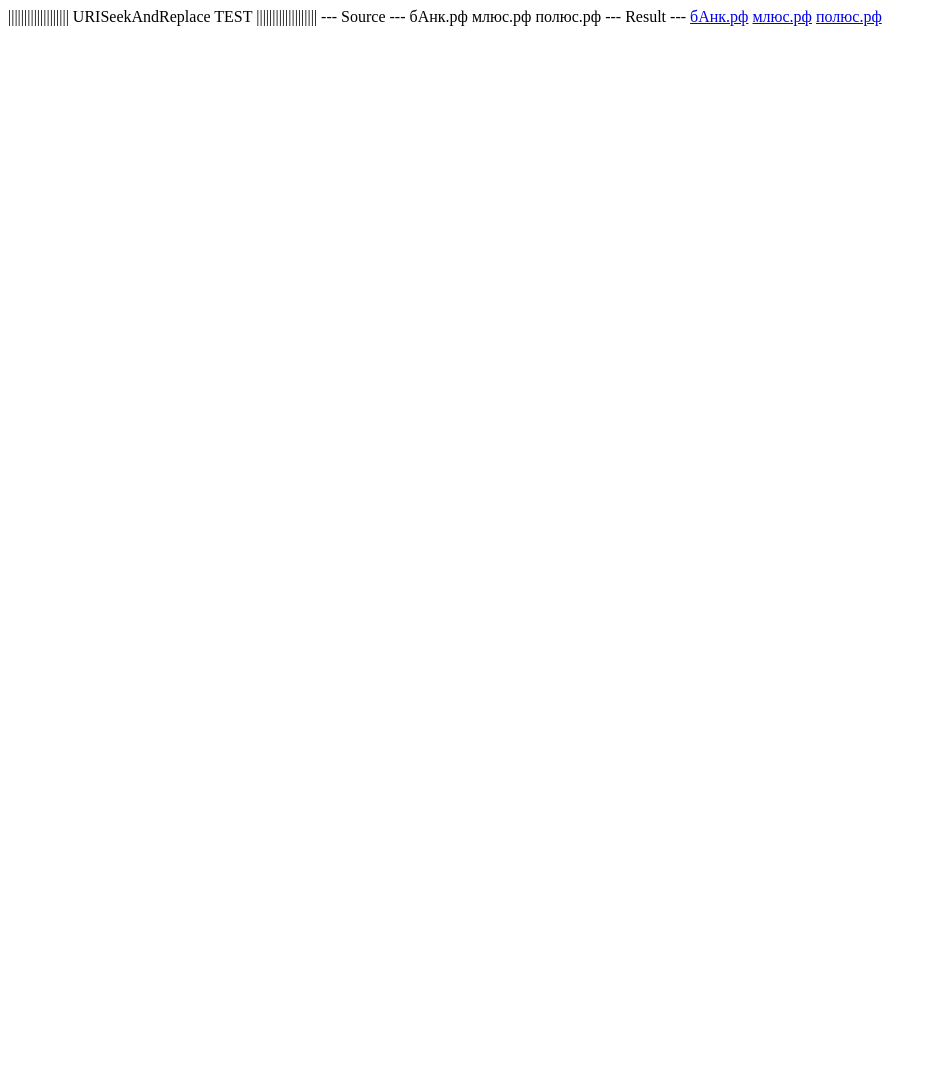
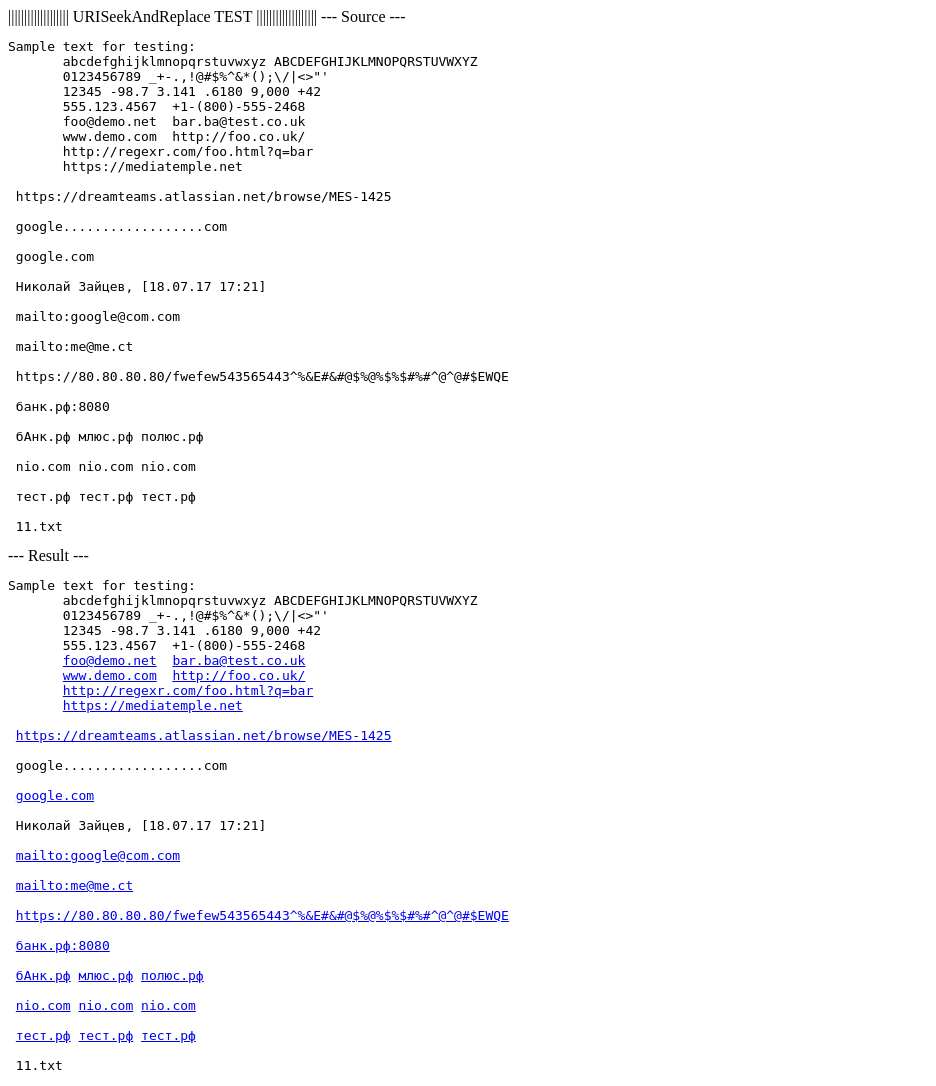
Before and after one commit to gtjbtits/URISeekAndReplace, a PHP site: page /URISeekAndReplace.php in a window 1280 px wide. Shown: the whole page, without its empty margins (0-936 px from the left). Before the commit the page ends 26 px from the top, so only its background shows below. Run offline with PHP 8.4, Linux system fonts and the light colour scheme.

Commit message:
Duplicate links fixes

```diff
--- a/URISeekAndReplace.php
+++ b/URISeekAndReplace.php
@@ -12,26 +12,27 @@ class URISeekAndReplace {
     protected $uriRegexParts = [];
     protected $regexFlags = "u";
 
-//    private $testString = "Sample text for testing:
-//        abcdefghijklmnopqrstuvwxyz ABCDEFGHIJKLMNOPQRSTUVWXYZ
-//        0123456789 _+-.,!@#$%^&*();\/|<>\"'
-//        12345 -98.7 3.141 .6180 9,000 +42
-//        555.123.4567  +1-(800)-555-2468
-//        foo@demo.net  bar.ba@test.co.uk
-//        www.demo.com  http://foo.co.uk/
-//        http://regexr.com/foo.html?q=bar
-//        https://mediatemple.net
-//        \n https://dreamteams.atlassian.net/browse/MES-1425
-//        \n google..................com
-//        \n google.com
-//        \n Николай Зайцев, [18.07.17 17:21]
-//        \n mailto:google@com.com
-//        \n mailto:me@me.ct
-//        \n https://80.80.80.80/fwefew543565443^%&E#&#@$%@%$%$#%#^@^@#\$EWQE
-//        \n банк.рф:8080
-//        \n 11.txt";
-
-    protected $testString = "бАнк.рф млюс.рф полюс.рф";
+    private $testString = "<pre>Sample text for testing:
+       abcdefghijklmnopqrstuvwxyz ABCDEFGHIJKLMNOPQRSTUVWXYZ
+       0123456789 _+-.,!@#$%^&*();\/|<>\"'
+       12345 -98.7 3.141 .6180 9,000 +42
+       555.123.4567  +1-(800)-555-2468
+       foo@demo.net  bar.ba@test.co.uk
+       www.demo.com  http://foo.co.uk/
+       http://regexr.com/foo.html?q=bar
+       https://mediatemple.net
+       \n https://dreamteams.atlassian.net/browse/MES-1425
+       \n google..................com
+       \n google.com
+       \n Николай Зайцев, [18.07.17 17:21]
+       \n mailto:google@com.com
+       \n mailto:me@me.ct
+       \n https://80.80.80.80/fwefew543565443^%&E#&#@$%@%$%$#%#^@^@#\$EWQE
+       \n банк.рф:8080
+       \n бАнк.рф млюс.рф полюс.рф
+       \n nio.com nio.com nio.com
+       \n тест.рф тест.рф тест.рф
+       \n 11.txt</pre>";
 
     public function test() {
         echo "||||||||||||||||||| URISeekAndReplace TEST |||||||||||||||||||\n\n";
@@ -61,15 +62,18 @@ class URISeekAndReplace {
 
     public function processText(&$text) {
         $abstracts = [];
+        $lastpos = 0;
         preg_match_all($this->uriRegexes["abstract"], $text, $abstracts);
         foreach ($abstracts[0] as $k=>$link) {
             $protocol = $abstracts[1][$k];
-//            var_dump("Handle {$link}. Protocol: {$protocol}");
-            if (!empty($protocol))
+            if (!empty($protocol)) {
                 $replaced = $this->callReplacer($protocol, $link);
-            else
+            } else {
                 $replaced = $this->replaceUnknown($link);
-            $text = str_replace($link, $replaced, $text);
+            }
+            $pos = strpos($text, $link, $lastpos);
+            $text = substr_replace($text, $replaced, $pos, strlen($link));
+            $lastpos = $pos + strlen($replaced);
         }
     }
 
@@ -114,15 +118,16 @@ class URISeekAndReplace {
         return $this->replaceHttp($src);
     }
     protected function replaceMailto($src) {
-        $regex = "/^(?:mailto:)?({$this->uriRegexParts["mailName"]})@({$this->uriRegexParts["host"]})$/{$this->regexFlags}";
+        $regex = "/^((?:mailto:))?({$this->uriRegexParts["mailName"]})@({$this->uriRegexParts["host"]})$/{$this->regexFlags}";
         if (($matches = $this->pregMatch($src, $regex)) === false) {
 //            var_dump("{$src} does not fit MAIL");
             return $src;
         }
-        $name = $matches[1];
-        $host = $matches[2];
-        $needle = "{$name}@{$host}";
-        return $this->replace($needle, "mailto:", $src);
+        $protocol = !empty($matches[1]) ? $matches[1] : "";
+        $name = $matches[2];
+        $host = $matches[3];
+        $needle = "{$protocol}{$name}@{$host}";
+        return $this->replace($needle, (empty($protocol) ? "mailto:" : ""), $src);
     }
     protected function pregMatch($src, $regex) {
         $matches = [];
--- /dev/null
+++ b/index.php
@@ -0,0 +1,5 @@
+<?php
+include "URISeekAndReplace.php";
+
+$replacer = new URISeekAndReplace();
+$replacer->test();
```
